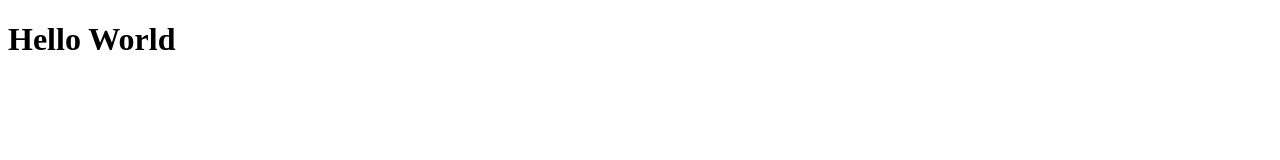
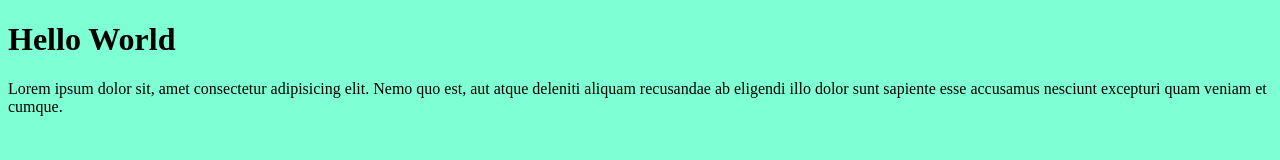
Before and after one commit to LTH77387/gitTest, a plain HTML site: page index.html in a window 1280 px wide. Drawn offline with Linux system fonts and the light colour scheme.

Commit message:
lorem and linking with css file

```diff
--- a/index.html
+++ b/index.html
@@ -6,10 +6,12 @@
     <meta http-equiv="X-UA-Compatible" content="IE=edge">
     <meta name="viewport" content="width=device-width, initial-scale=1.0">
     <title>Git Testing</title>
+    <link rel="stylesheet" href="/style.css">
 </head>
 
 <body>
     <h1>Hello World</h1>
+    <p>Lorem ipsum dolor sit, amet consectetur adipisicing elit. Nemo quo est, aut atque deleniti aliquam recusandae ab eligendi illo dolor sunt sapiente esse accusamus nesciunt excepturi quam veniam et cumque.</p>
 </body>
 
 </html>
```
Also changed, not shown: 1 other file.
